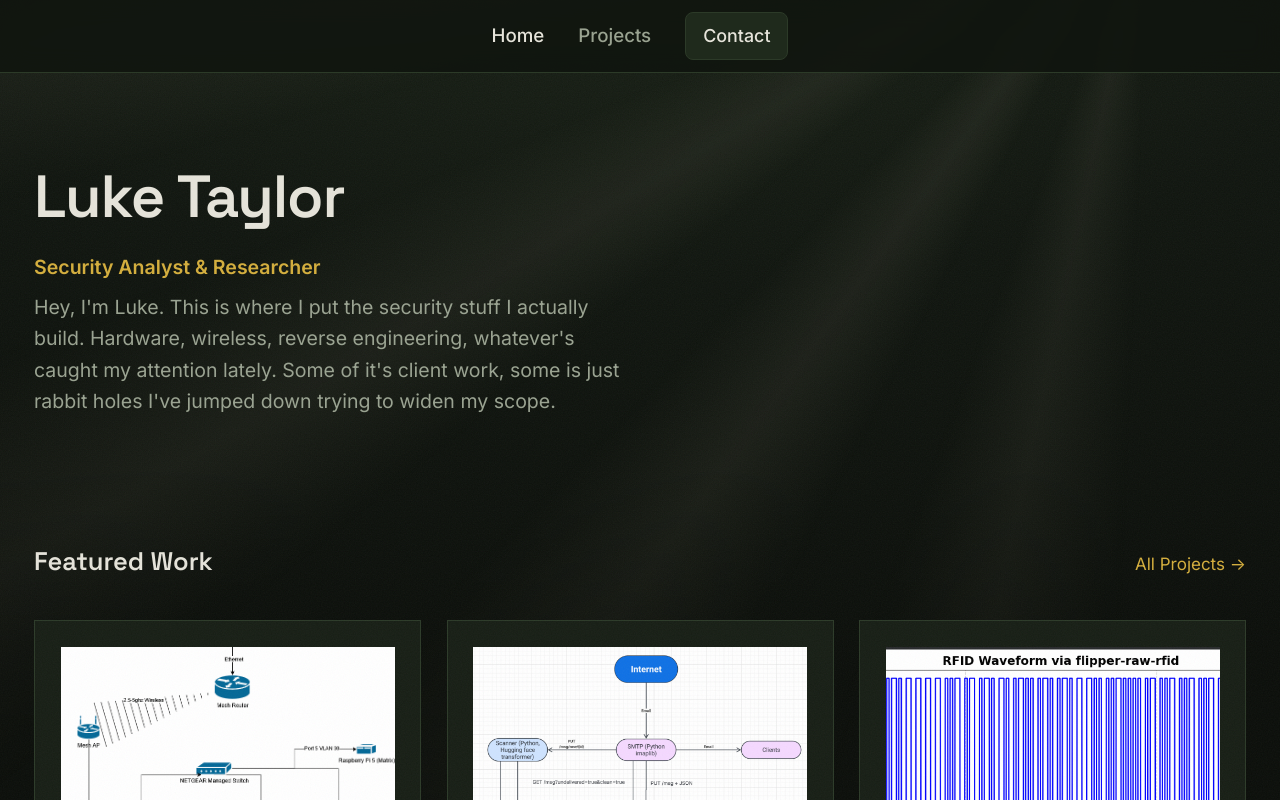
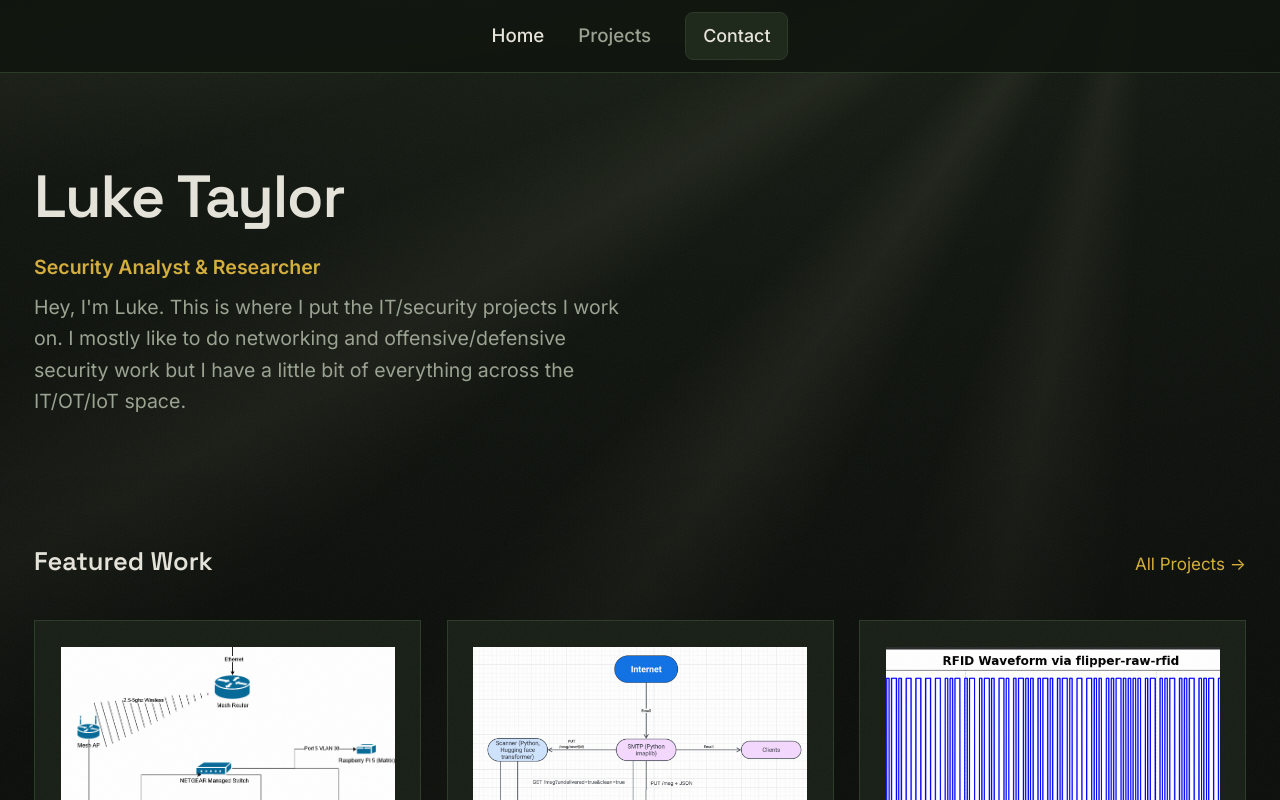
Before and after one commit to luketnc/LukeTaylorPortfolio, a React (Vite) app: page / in a window 1280 px wide. Shown: the top 800 px of the page. Built offline with nearby package versions, Linux system fonts and the light colour scheme.

Commit message:
Changed Home
Updated intro text

```diff
--- a/src/pages/Home.jsx
+++ b/src/pages/Home.jsx
@@ -24,7 +24,8 @@ export default function Home() {
                         Security Analyst & Researcher
                     </p>
                     <p>
-                        Hey, I'm Luke. This is where I put the security stuff I actually build. Hardware, wireless, reverse engineering, whatever's caught my attention lately. Some of it's client work, some is just rabbit holes I've jumped down trying to widen my scope.
+                        Hey, I'm Luke. This is where I put the IT/security projects I work on. I mostly like to do networking and offensive/defensive security work but I have a little bit of everything across the IT/OT/IoT space.
+
                     </p>
                 </div>
             </section >
```
